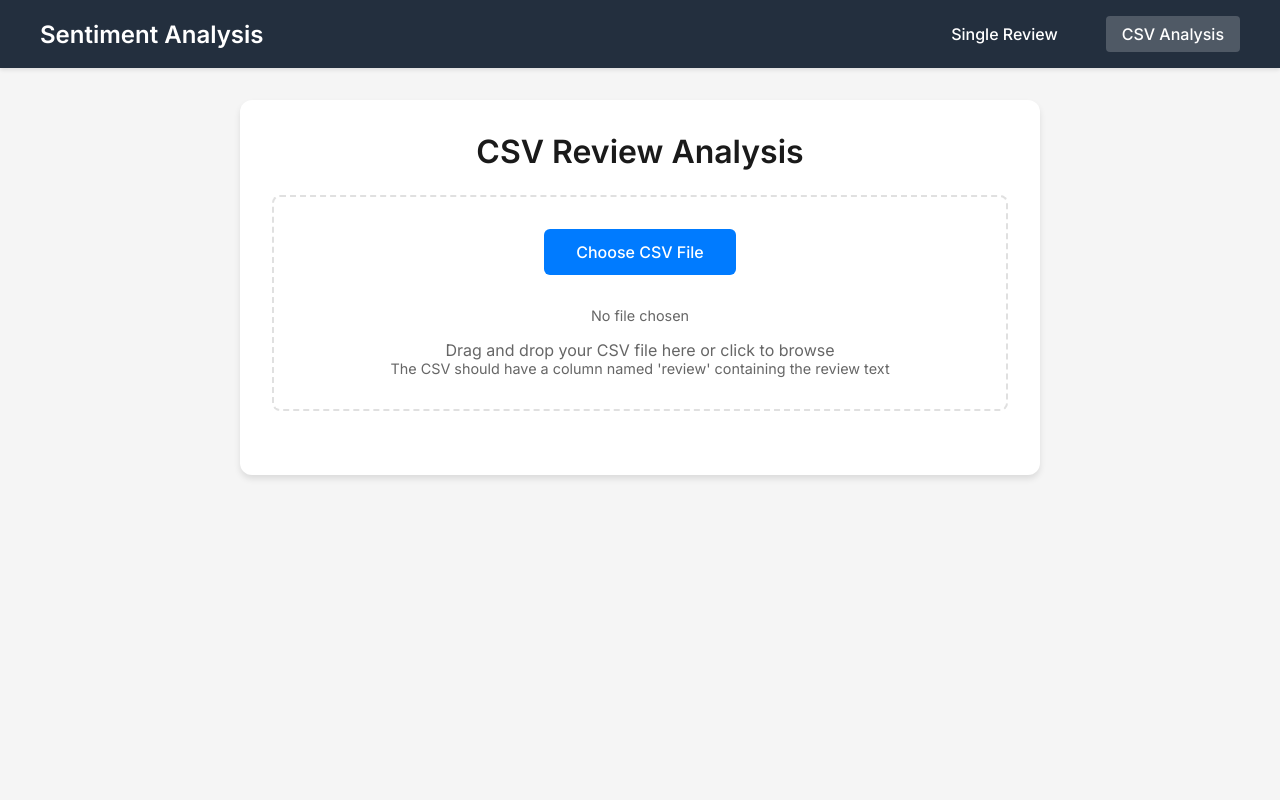
After one commit to GHAUTHAM2509/Sentiment_analysis_project_amazon, a Flask app: page /csv-analysis in a window 1280 px wide. The commit adds this page. Run offline with Flask 3, Linux system fonts and the light colour scheme; parts of the project's set-up code (start-up, migrations or seed data) failed here and were passed over.

Commit message:
made chages to ui

```diff
--- a/app.py
+++ b/app.py
@@ -2,6 +2,8 @@ from flask import Flask, request, render_template, jsonify
 import joblib
 import numpy as np
 import project1 as p1
+import pandas as pd
+import io
 
 app = Flask(__name__)
 
@@ -29,17 +31,60 @@ def predict_rating(review):
     else:
         return "negative"
 
-
 @app.route('/')
 def home():
-    return render_template('index.html')  # Load HTML page
+    return render_template('index.html')
+
+@app.route('/csv-analysis')
+def csv_analysis():
+    return render_template('csv_analysis.html')
 
 @app.route('/predict', methods=['POST'])
 def predict():
-    data = request.json  # Get JSON data from AJAX request
-    review = data['review']  # Extract text input
-    prediction = predict_rating(review)  # Make prediction
-    return jsonify({'prediction': prediction})  # Return JSON response
+    data = request.json
+    review = data['review']
+    prediction = predict_rating(review)
+    return jsonify({'prediction': prediction})
+
+@app.route('/analyze-csv', methods=['POST'])
+def analyze_csv():
+    if 'file' not in request.files:
+        return jsonify({'error': 'No file uploaded'}), 400
+
+    file = request.files['file']
+    if file.filename == '':
+        return jsonify({'error': 'No file selected'}), 400
+
+    if not file.filename.endswith('.csv'):
+        return jsonify({'error': 'Please upload a CSV file'}), 400
+
+    try:
+        # Read the CSV file
+        df = pd.read_csv(file)
+
+        # Assuming the review text is in a column named 'review'
+        # Modify this according to your CSV structure
+        reviews = df['review'].tolist()
+
+        # Analyze each review
+        positive_count = 0
+        negative_count = 0
+
+        for review in reviews:
+            prediction = predict_rating(str(review))
+            if prediction == "positive":
+                positive_count += 1
+            else:
+                negative_count += 1
+
+        return jsonify({
+            'positive_count': positive_count,
+            'negative_count': negative_count,
+            'total_reviews': len(reviews)
+        })
+
+    except Exception as e:
+        return jsonify({'error': str(e)}), 400
 
 if __name__ == "__main__":
     app.run(debug=True)
--- /dev/null
+++ b/templates/base.html
@@ -0,0 +1,92 @@
+<!DOCTYPE html>
+<html lang="en">
+<head>
+    <meta charset="UTF-8">
+    <meta name="viewport" content="width=device-width, initial-scale=1.0">
+    <title>{% block title %}Amazon Review Sentiment Analysis{% endblock %}</title>
+    <script src="https://code.jquery.com/jquery-3.6.0.min.js"></script>
+    <link href="https://fonts.googleapis.com/css2?family=Inter:wght@400;500;600&display=swap" rel="stylesheet">
+    <style>
+        * {
+            margin: 0;
+            padding: 0;
+            box-sizing: border-box;
+            font-family: 'Inter', sans-serif;
+        }
+
+        body {
+            background-color: #f5f5f5;
+            min-height: 100vh;
+        }
+
+        .navbar {
+            background-color: #232f3e;
+            padding: 1rem 2rem;
+            box-shadow: 0 2px 4px rgba(0, 0, 0, 0.1);
+        }
+
+        .nav-content {
+            max-width: 1200px;
+            margin: 0 auto;
+            display: flex;
+            justify-content: space-between;
+            align-items: center;
+        }
+
+        .nav-brand {
+            color: white;
+            font-size: 1.5rem;
+            font-weight: 600;
+            text-decoration: none;
+        }
+
+        .nav-links {
+            display: flex;
+            gap: 2rem;
+        }
+
+        .nav-link {
+            color: #ffffff;
+            text-decoration: none;
+            font-weight: 500;
+            padding: 0.5rem 1rem;
+            border-radius: 4px;
+            transition: background-color 0.3s ease;
+        }
+
+        .nav-link:hover {
+            background-color: rgba(255, 255, 255, 0.1);
+        }
+
+        .nav-link.active {
+            background-color: rgba(255, 255, 255, 0.2);
+        }
+
+        .main-content {
+            max-width: 1200px;
+            margin: 2rem auto;
+            padding: 0 2rem;
+        }
+
+        {% block additional_styles %}{% endblock %}
+    </style>
+    {% block additional_head %}{% endblock %}
+</head>
+<body>
+    <nav class="navbar">
+        <div class="nav-content">
+            <a href="/" class="nav-brand">Sentiment Analysis</a>
+            <div class="nav-links">
+                <a href="/" class="nav-link {% if request.endpoint == 'home' %}active{% endif %}">Single Review</a>
+                <a href="/csv-analysis" class="nav-link {% if request.endpoint == 'csv_analysis' %}active{% endif %}">CSV Analysis</a>
+            </div>
+        </div>
+    </nav>
+
+    <div class="main-content">
+        {% block content %}{% endblock %}
+    </div>
+
+    {% block scripts %}{% endblock %}
+</body>
+</html>
--- /dev/null
+++ b/templates/csv_analysis.html
@@ -0,0 +1,255 @@
+{% extends "base.html" %}
+
+{% block additional_styles %}
+.container {
+    background: white;
+    padding: 2rem;
+    border-radius: 12px;
+    box-shadow: 0 4px 6px rgba(0, 0, 0, 0.1);
+    width: 100%;
+    max-width: 800px;
+    margin: 0 auto;
+}
+
+h1 {
+    color: #1a1a1a;
+    margin-bottom: 1.5rem;
+    font-size: 2rem;
+    font-weight: 600;
+    text-align: center;
+}
+
+.upload-section {
+    text-align: center;
+    padding: 2rem;
+    border: 2px dashed #e0e0e0;
+    border-radius: 8px;
+    margin-bottom: 2rem;
+    transition: border-color 0.3s ease;
+}
+
+.upload-section:hover {
+    border-color: #007bff;
+}
+
+.upload-section.dragover {
+    border-color: #007bff;
+    background-color: rgba(0, 123, 255, 0.05);
+}
+
+.file-input {
+    display: none;
+}
+
+.upload-button {
+    background-color: #007bff;
+    color: white;
+    border: none;
+    padding: 0.8rem 2rem;
+    border-radius: 6px;
+    font-size: 1rem;
+    font-weight: 500;
+    cursor: pointer;
+    transition: background-color 0.3s ease;
+    margin-bottom: 1rem;
+}
+
+.upload-button:hover {
+    background-color: #0056b3;
+}
+
+.file-name {
+    margin-top: 1rem;
+    color: #666;
+    font-size: 0.9rem;
+}
+
+#loadingState {
+    display: none;
+    text-align: center;
+    margin: 1rem 0;
+}
+
+.spinner {
+    width: 40px;
+    height: 40px;
+    border: 4px solid #f3f3f3;
+    border-top: 4px solid #007bff;
+    border-radius: 50%;
+    animation: spin 1s linear infinite;
+    margin: 0 auto;
+}
+
+@keyframes spin {
+    0% { transform: rotate(0deg); }
+    100% { transform: rotate(360deg); }
+}
+
+#errorState {
+    display: none;
+    background-color: #fce8e6;
+    color: #d93025;
+    padding: 1rem;
+    border-radius: 6px;
+    margin: 1rem 0;
+    text-align: center;
+}
+
+.results-section {
+    display: none;
+    margin-top: 2rem;
+    padding: 1.5rem;
+    background-color: #f8f9fa;
+    border-radius: 8px;
+}
+
+.results-grid {
+    display: grid;
+    grid-template-columns: repeat(auto-fit, minmax(200px, 1fr));
+    gap: 1rem;
+    margin-top: 1rem;
+}
+
+.stat-card {
+    background: white;
+    padding: 1.5rem;
+    border-radius: 8px;
+    text-align: center;
+    box-shadow: 0 2px 4px rgba(0, 0, 0, 0.05);
+}
+
+.stat-value {
+    font-size: 2rem;
+    font-weight: 600;
+    margin: 0.5rem 0;
+}
+
+.stat-label {
+    color: #666;
+    font-size: 0.9rem;
+}
+
+.positive {
+    color: #1e7e34;
+}
+
+.negative {
+    color: #d93025;
+}
+
+.total {
+    color: #007bff;
+}
+{% endblock %}
+
+{% block content %}
+<div class="container">
+    <h1>CSV Review Analysis</h1>
+    <div class="upload-section" id="dropZone">
+        <input type="file" id="fileInput" class="file-input" accept=".csv">
+        <button class="upload-button" onclick="document.getElementById('fileInput').click()">
+            Choose CSV File
+        </button>
+        <div class="file-name" id="fileName">No file chosen</div>
+        <p style="color: #666; margin-top: 1rem;">Drag and drop your CSV file here or click to browse</p>
+        <p style="color: #666; font-size: 0.9rem;">The CSV should have a column named 'review' containing the review text</p>
+    </div>
+
+    <div id="loadingState">
+        <div class="spinner"></div>
+        <p>Analyzing reviews...</p>
+    </div>
+
+    <div id="errorState">An error occurred. Please try again.</div>
+
+    <div class="results-section" id="resultsSection">
+        <h2 style="text-align: center; margin-bottom: 1rem;">Analysis Results</h2>
+        <div class="results-grid">
+            <div class="stat-card">
+                <div class="stat-value positive" id="positiveCount">0</div>
+                <div class="stat-label">Positive Reviews</div>
+            </div>
+            <div class="stat-card">
+                <div class="stat-value negative" id="negativeCount">0</div>
+                <div class="stat-label">Negative Reviews</div>
+            </div>
+            <div class="stat-card">
+                <div class="stat-value total" id="totalCount">0</div>
+                <div class="stat-label">Total Reviews</div>
+            </div>
+        </div>
+    </div>
+</div>
+{% endblock %}
+
+{% block scripts %}
+<script>
+    $(document).ready(function() {
+        const dropZone = $('#dropZone');
+        const fileInput = $('#fileInput');
+        const fileName = $('#fileName');
+        const resultsSection = $('#resultsSection');
+
+        // Drag and drop handlers
+        dropZone.on('dragover', function(e) {
+            e.preventDefault();
+            dropZone.addClass('dragover');
+        });
+
+        dropZone.on('dragleave', function() {
+            dropZone.removeClass('dragover');
+        });
+
+        dropZone.on('drop', function(e) {
+            e.preventDefault();
+            dropZone.removeClass('dragover');
+            const files = e.originalEvent.dataTransfer.files;
+            if (files.length) {
+                fileInput[0].files = files;
+                handleFile(files[0]);
+            }
+        });
+
+        fileInput.on('change', function() {
+            if (this.files.length) {
+                handleFile(this.files[0]);
+            }
+        });
+
+        function handleFile(file) {
+            if (!file.name.endsWith('.csv')) {
+                $('#errorState').text('Please upload a CSV file').show();
+                return;
+            }
+
+            fileName.text(file.name);
+            $('#errorState').hide();
+            $('#loadingState').show();
+            resultsSection.hide();
+
+            const formData = new FormData();
+            formData.append('file', file);
+
+            $.ajax({
+                url: '/analyze-csv',
+                type: 'POST',
+                data: formData,
+                processData: false,
+                contentType: false,
+                success: function(response) {
+                    $('#positiveCount').text(response.positive_count);
+                    $('#negativeCount').text(response.negative_count);
+                    $('#totalCount').text(response.total_reviews);
+                    resultsSection.show();
+                },
+                error: function(xhr) {
+                    $('#errorState').text(xhr.responseJSON?.error || 'An error occurred. Please try again.').show();
+                },
+                complete: function() {
+                    $('#loadingState').hide();
+                }
+            });
+        }
+    });
+</script>
+{% endblock %}
```
Also changed, not shown: templates/index.html (+163 -25 lines).
